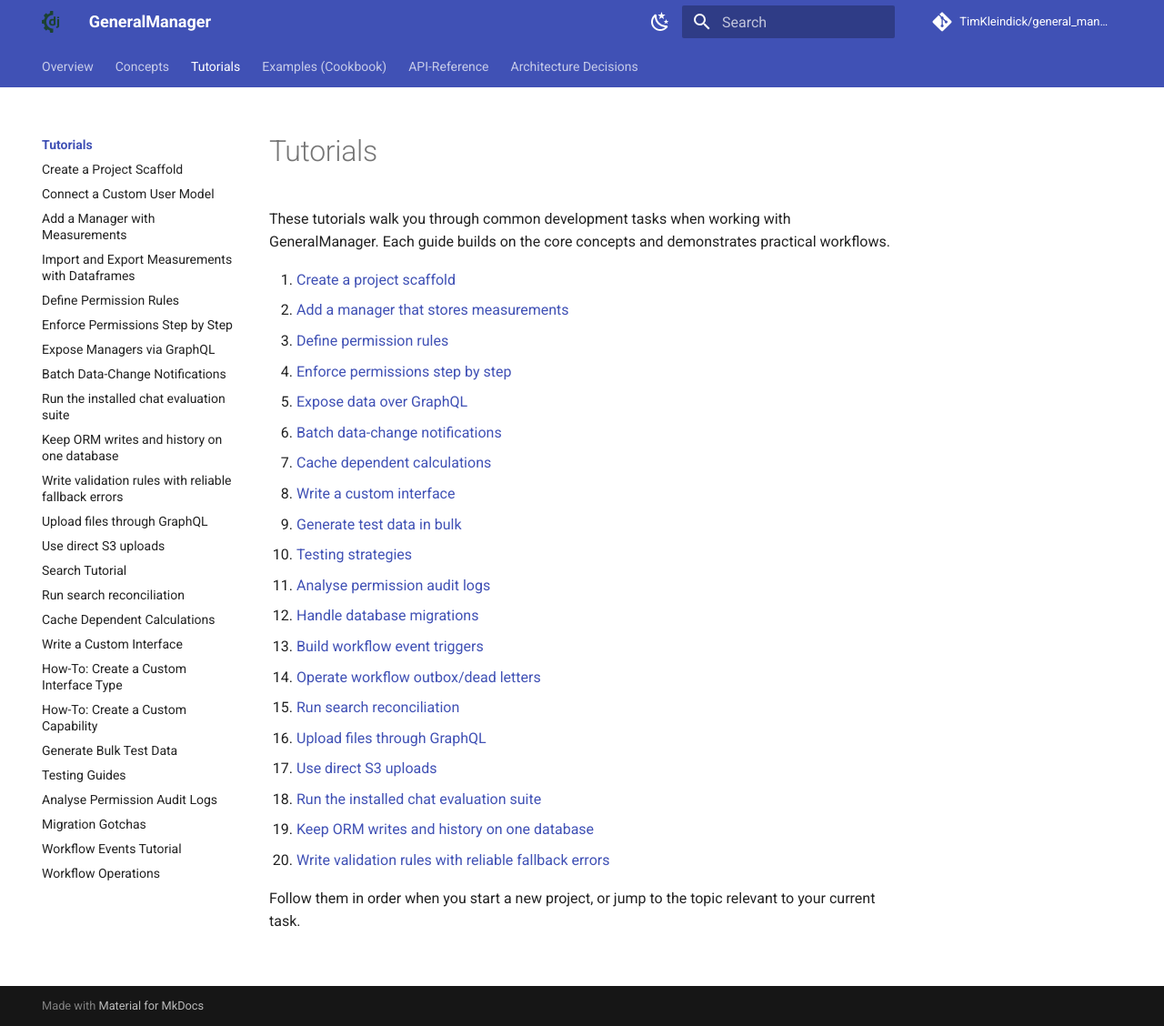
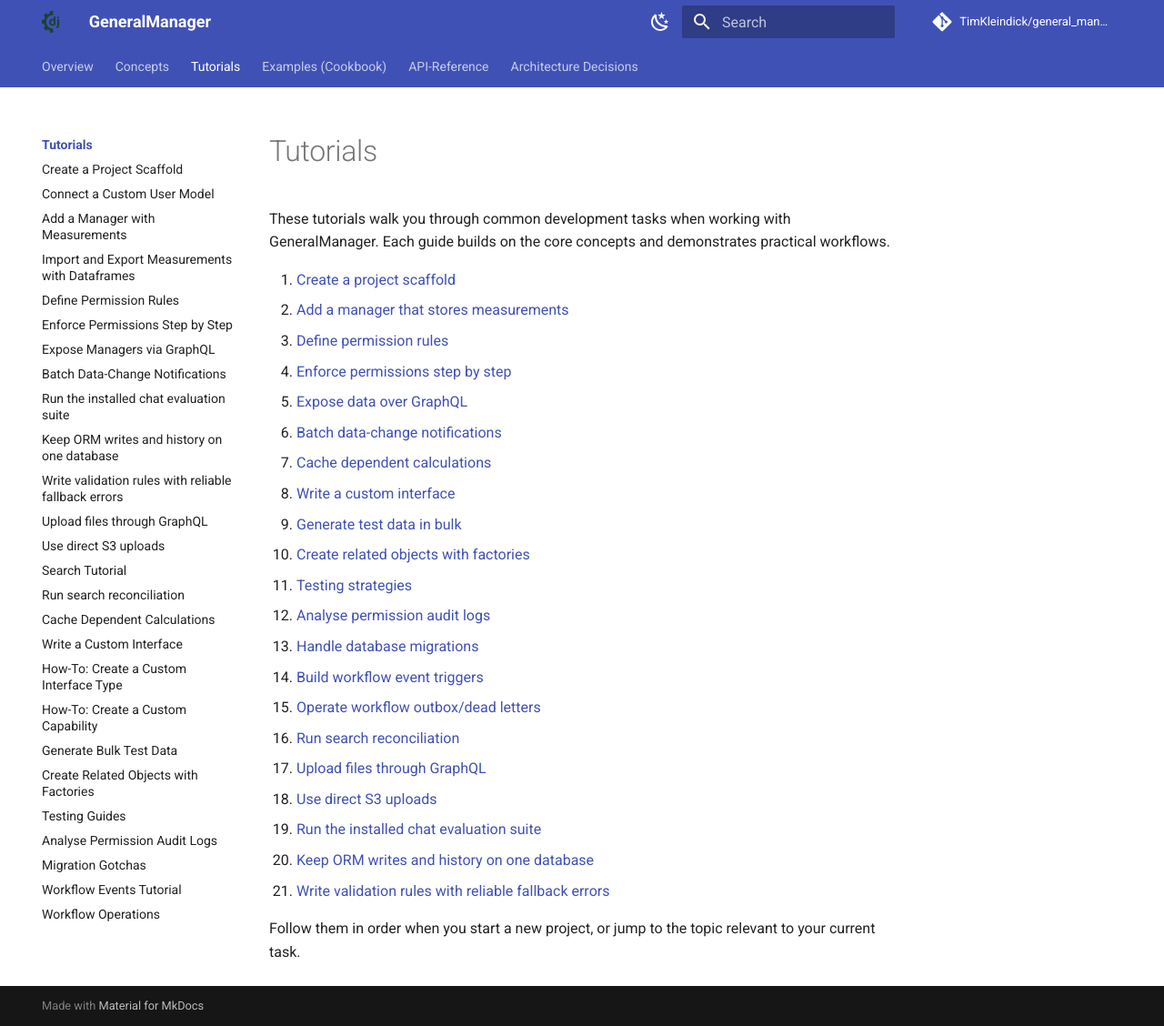
Before and after one commit to TimKleindick/general_manager, an MkDocs documentation site: the page built from docs/howto/index.md, in a window 1280 px wide and 1128 px high. Shown: the whole window at 91% size. Built offline with MkDocs 1.6.1 and Material for MkDocs 9.7.7, drawn with Linux system fonts in a browser that asks for light colours; comment, search, counter and statistics services are not loaded.

Commit message:
docs: link related factory guide

```diff
--- a/docs/howto/index.md
+++ b/docs/howto/index.md
@@ -11,16 +11,17 @@
 7. [Cache dependent calculations](cache_dependent_calculation.md)
 8. [Write a custom interface](write_custom_interface.md)
 9. [Generate test data in bulk](factory_bulk_generate.md)
-10. [Testing strategies](testing_guides.md)
-11. [Analyse permission audit logs](audit_logger_analysis.md)
-12. [Handle database migrations](migrations_gotchas.md)
-13. [Build workflow event triggers](workflow_events.md)
-14. [Operate workflow outbox/dead letters](workflow_ops.md)
-15. [Run search reconciliation](search_reconciliation.md)
-16. [Upload files through GraphQL](graphql_file_uploads.md)
-17. [Use direct S3 uploads](graphql_file_uploads_s3.md)
-18. [Run the installed chat evaluation suite](run_chat_evals.md)
-19. [Keep ORM writes and history on one database](orm_atomic_writes.md)
-20. [Write validation rules with reliable fallback errors](write_validation_rules.md)
+10. [Create related objects with factories](factory_related_objects.md)
+11. [Testing strategies](testing_guides.md)
+12. [Analyse permission audit logs](audit_logger_analysis.md)
+13. [Handle database migrations](migrations_gotchas.md)
+14. [Build workflow event triggers](workflow_events.md)
+15. [Operate workflow outbox/dead letters](workflow_ops.md)
+16. [Run search reconciliation](search_reconciliation.md)
+17. [Upload files through GraphQL](graphql_file_uploads.md)
+18. [Use direct S3 uploads](graphql_file_uploads_s3.md)
+19. [Run the installed chat evaluation suite](run_chat_evals.md)
+20. [Keep ORM writes and history on one database](orm_atomic_writes.md)
+21. [Write validation rules with reliable fallback errors](write_validation_rules.md)
 
 Follow them in order when you start a new project, or jump to the topic relevant to your current task.
--- a/mkdocs.yml
+++ b/mkdocs.yml
@@ -144,6 +144,7 @@
       - howto/create_custom_interface_type.md
       - howto/create_custom_capability.md
       - howto/factory_bulk_generate.md
+      - howto/factory_related_objects.md
       - howto/testing_guides.md
       - howto/audit_logger_analysis.md
       - howto/migrations_gotchas.md
```
Also changed, not shown: docs/howto/factory_bulk_generate.md (+4 -0 lines).
